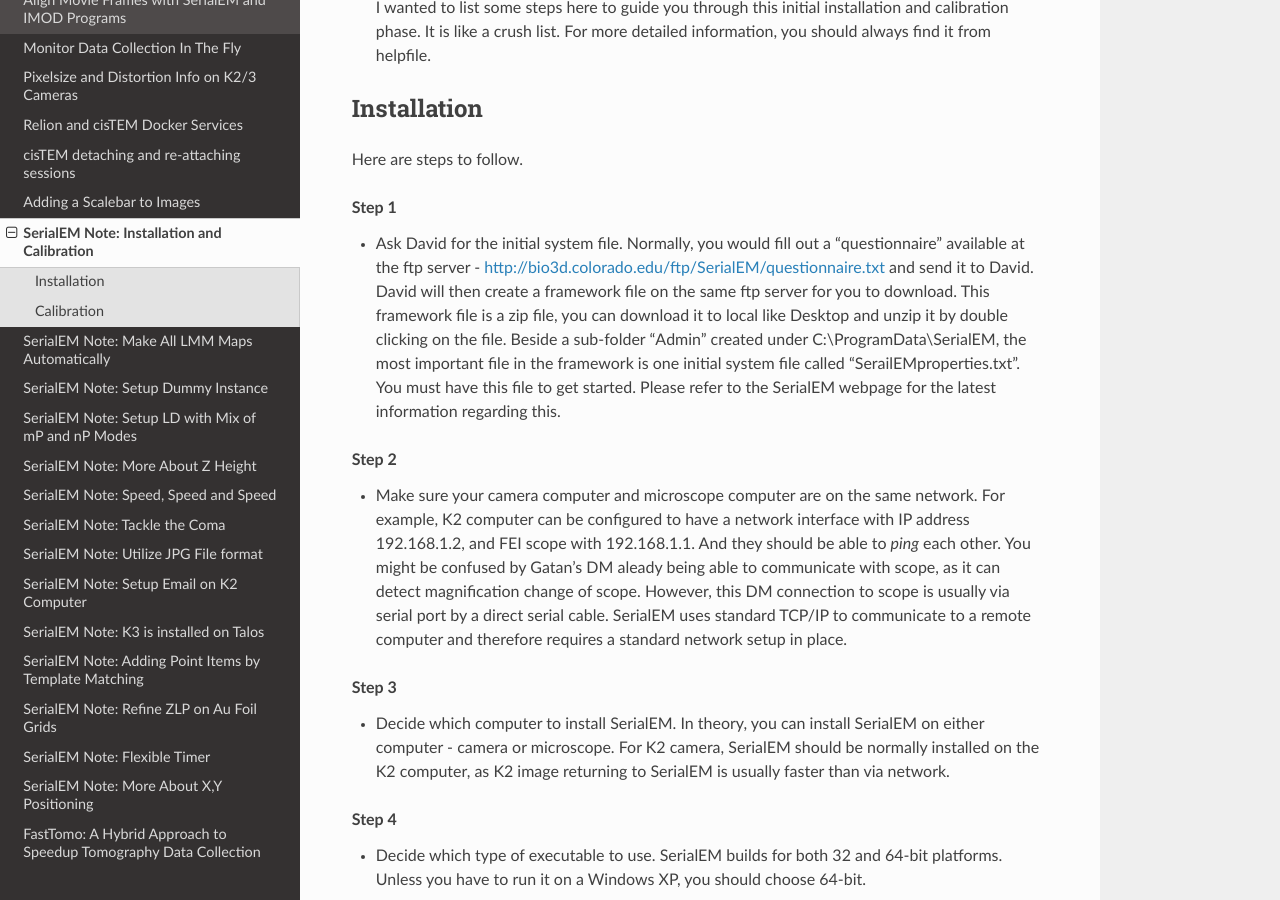
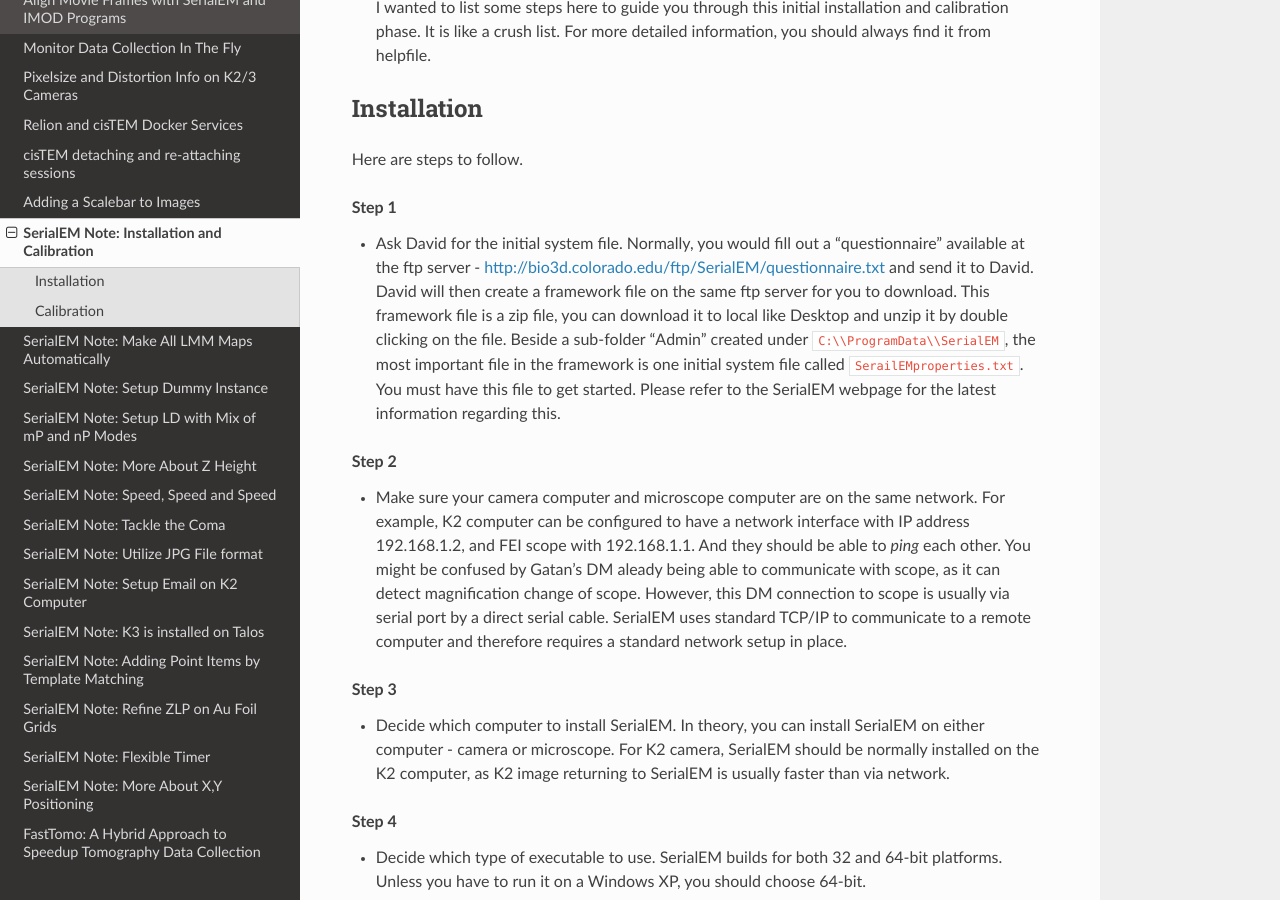
Before and after one commit to xuchen66/sphinx-emdocs, a Sphinx documentation site: the page built from source/serialEM-note-install-and-calib.rst, in a window 1280 px wide and 900 px high, scrolled down 495 px. Built offline with Sphinx 7.4.7 and the Read the Docs theme 2.0.0, drawn with Linux system fonts in a browser that asks for light colours; pages that are not in the unit, such as notebooks, are missing from menus.

```diff
--- a/source/serialEM-note-install-and-calib.rst
+++ b/source/serialEM-note-install-and-calib.rst
@@ -25,7 +25,7 @@ Here are steps to follow.
 
 .. rubric:: Step 1
 
-- Ask David for the initial system file. Normally, you would fill out a "questionnaire" available at the ftp server - http://bio3d.colorado.edu/ftp/SerialEM/questionnaire.txt and send it to David. David will then create a framework file on the same ftp server for you to download. This framework file is a zip file, you can download it to local like Desktop and unzip it by double clicking on the file. Beside a sub-folder "Admin" created under C:\\ProgramData\\SerialEM, the most important file in the framework is one initial system file called "SerailEMproperties.txt". You must have this file to get started. Please refer to the SerialEM webpage for the latest information regarding this.
+- Ask David for the initial system file. Normally, you would fill out a "questionnaire" available at the ftp server - http://bio3d.colorado.edu/ftp/SerialEM/questionnaire.txt and send it to David. David will then create a framework file on the same ftp server for you to download. This framework file is a zip file, you can download it to local like Desktop and unzip it by double clicking on the file. Beside a sub-folder "Admin" created under ``C:\\ProgramData\\SerialEM``, the most important file in the framework is one initial system file called ``SerailEMproperties.txt``. You must have this file to get started. Please refer to the SerialEM webpage for the latest information regarding this.
 
 .. rubric:: Step 2
 
```
